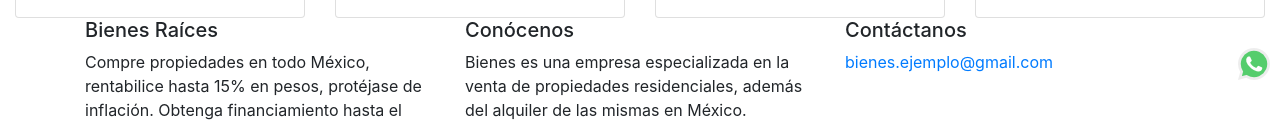
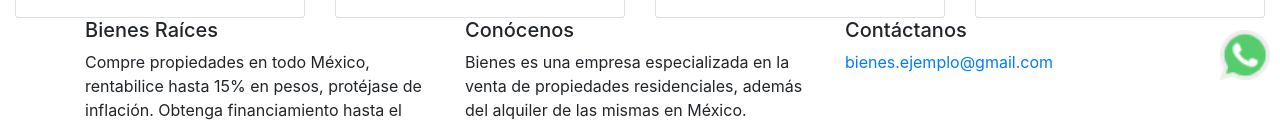
Before and after one commit to HectorMarquina/webapp, a plain HTML site: page index.html in a window 1280 px wide. Shown: the part 700-825 px from the top of the page. Drawn offline with nearby package versions, Linux system fonts and the light colour scheme; files that its build step writes are made by us from their sources.

Commit message:
Update index.html

```diff
--- a/index.html
+++ b/index.html
@@ -106,7 +106,7 @@
         </div>
       </div>
     </div>
-    <img src="./assets/img/whatsapp.png" class="whatsaap-icon" alt="bienes-ventas">
+    <img src="./assets/img/whatsapp.png" style="position: fixed; right: 10px; bottom: 20px;" height="50"; width="50">
   </div>
 
 
```
